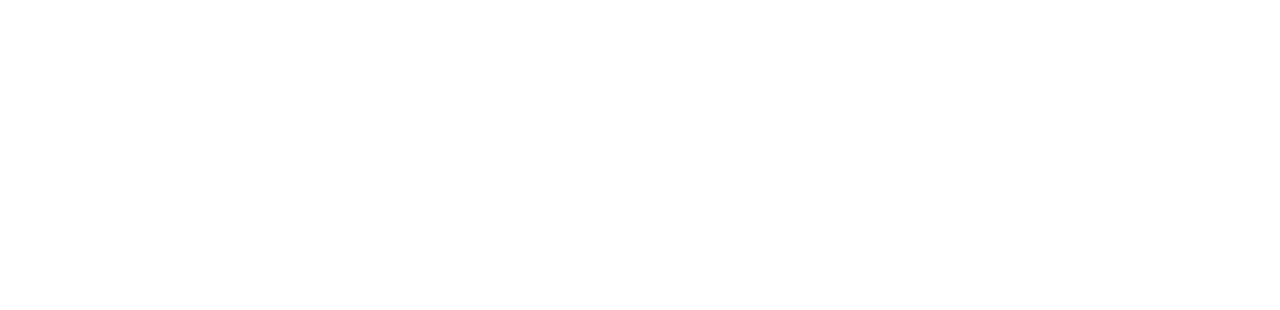
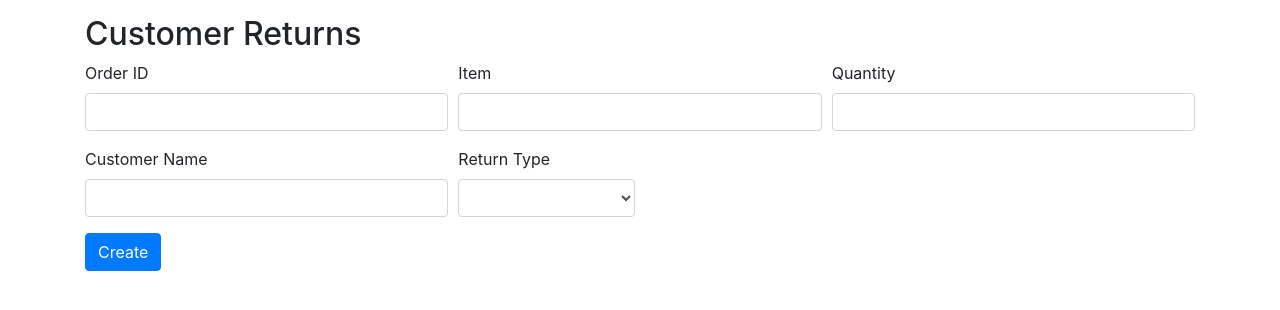
Before and after one commit to ludowica-fernando/sales-angular, an Angular app: page /returns in a window 1280 px wide. Before the commit this address led to /. Shown: the top 310 px of the page. Built offline with nearby package versions, Linux system fonts and the light colour scheme.

Commit message:
customer returns added

```diff
--- /dev/null
+++ b/src/app/manage-returns/manage-returns.component.html
@@ -0,0 +1,84 @@
+<div class="container">
+  <h2>Customer Returns</h2>
+  <form #form="ngForm" (ngSubmit)="createCustomerReturn(form.value)">
+    <div class="form-row">
+      <div class="form-group col-md-4">
+        <label for="inputOrderId">Order ID</label>
+        <input type="text" class="form-control" id="inputOrderId" name="orderId" required ngModel>
+      </div>
+      <div class="form-group col-md-4">
+        <label for="inputItem">Item</label>
+        <input type="text" class="form-control" id="inputItem" name="item" required ngModel>
+      </div>
+      <div class="form-group col-md-4">
+        <label for="inputQuantity">Quantity</label>
+        <input type="text" class="form-control" id="inputQuantity" name="quantity" required ngModel>
+      </div>
+
+      <div class="form-group col-md-4">
+        <label for="inputName">Customer Name</label>
+        <input type="text" class="form-control" id="inputName" name="name" ngModel>
+      </div>
+
+      <div class="form-group col-md-2">
+        <label for="inputReturnType">Return Type</label>
+        <select class="form-control" id="inputReturnType" name="returnType" ngModel>
+          <option value="credit">Credit</option>
+          <option value="repair">Repair</option>
+          <option value="exchange">Exchange</option>
+        </select>
+      </div>
+    </div>
+    <button type="submit" class="btn btn-primary">Create</button>
+  </form>
+</div>
+
+<!-- Customer returns table -->
+<!-- <div class="container">
+  <form>
+    <div class="form-group form-inline">
+      Search: <input class="form-control ml-2" type="text" name="searchTerm"
+        [(ngModel)]="service.searchTerm" />
+      <span class="ml-3" *ngIf="service.loading$ | async">Loading...</span>
+    </div>
+
+    <table class="table table-striped">
+      <thead>
+        <tr>
+          <th scope="col">#</th>
+          <th scope="col" sortable="name" (sort)="onSort($event)">Country</th>
+          <th scope="col" sortable="area" (sort)="onSort($event)">Area</th>
+          <th scope="col" sortable="population" (sort)="onSort($event)">Population</th>
+        </tr>
+      </thead>
+      <tbody>
+        <tr *ngFor="let country of countries$ | async">
+          <th scope="row">{{ country.id }}</th>
+          <td>
+            <img [src]="'https://upload.wikimedia.org/wikipedia/commons/' + country.flag" class="mr-2"
+              style="width: 20px">
+            <ngb-highlight [result]="country.name" [term]="service.searchTerm"></ngb-highlight>
+          </td>
+          <td>
+            <ngb-highlight [result]="country.area | number" [term]="service.searchTerm"></ngb-highlight>
+          </td>
+          <td>
+            <ngb-highlight [result]="country.population | number" [term]="service.searchTerm"></ngb-highlight>
+          </td>
+        </tr>
+      </tbody>
+    </table>
+
+    <div class="d-flex justify-content-between p-2">
+      <ngb-pagination [collectionSize]="total$ | async" [(page)]="service.page" [pageSize]="service.pageSize">
+      </ngb-pagination>
+
+      <select class="custom-select" style="width: auto" name="pageSize" [(ngModel)]="service.pageSize">
+        <option [ngValue]="2">2 items per page</option>
+        <option [ngValue]="4">4 items per page</option>
+        <option [ngValue]="6">6 items per page</option>
+      </select>
+    </div>
+
+  </form>
+</div> -->
--- /dev/null
+++ b/src/app/manage-returns/manage-returns.component.ts
@@ -0,0 +1,15 @@
+import { Component, OnInit } from '@angular/core';
+
+@Component({
+  selector: 'app-manage-returns',
+  templateUrl: './manage-returns.component.html',
+  styleUrls: ['./manage-returns.component.css']
+})
+export class ManageReturnsComponent implements OnInit {
+
+  constructor() { }
+
+  ngOnInit() {
+  }
+
+}
```
Also changed, not shown: src/app/app.module.ts (+5 -2 lines), src/app/manage-returns/manage-returns.component.css (added).
